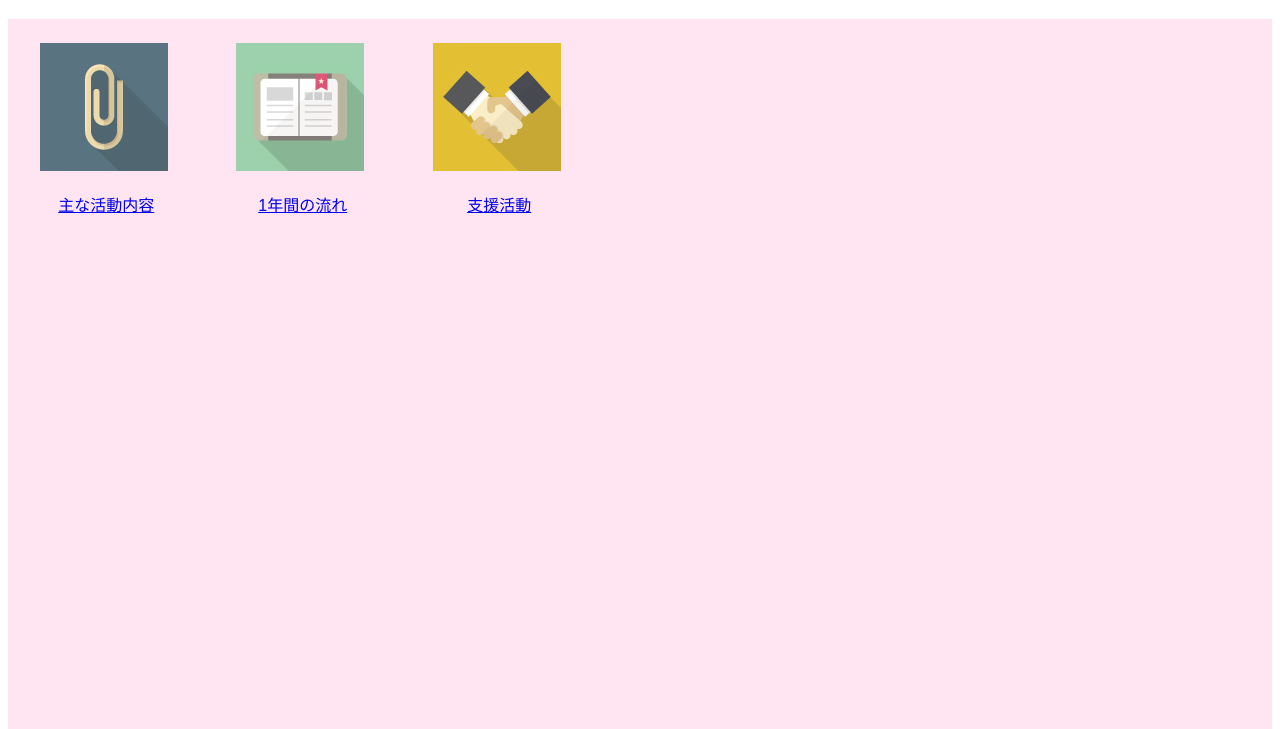
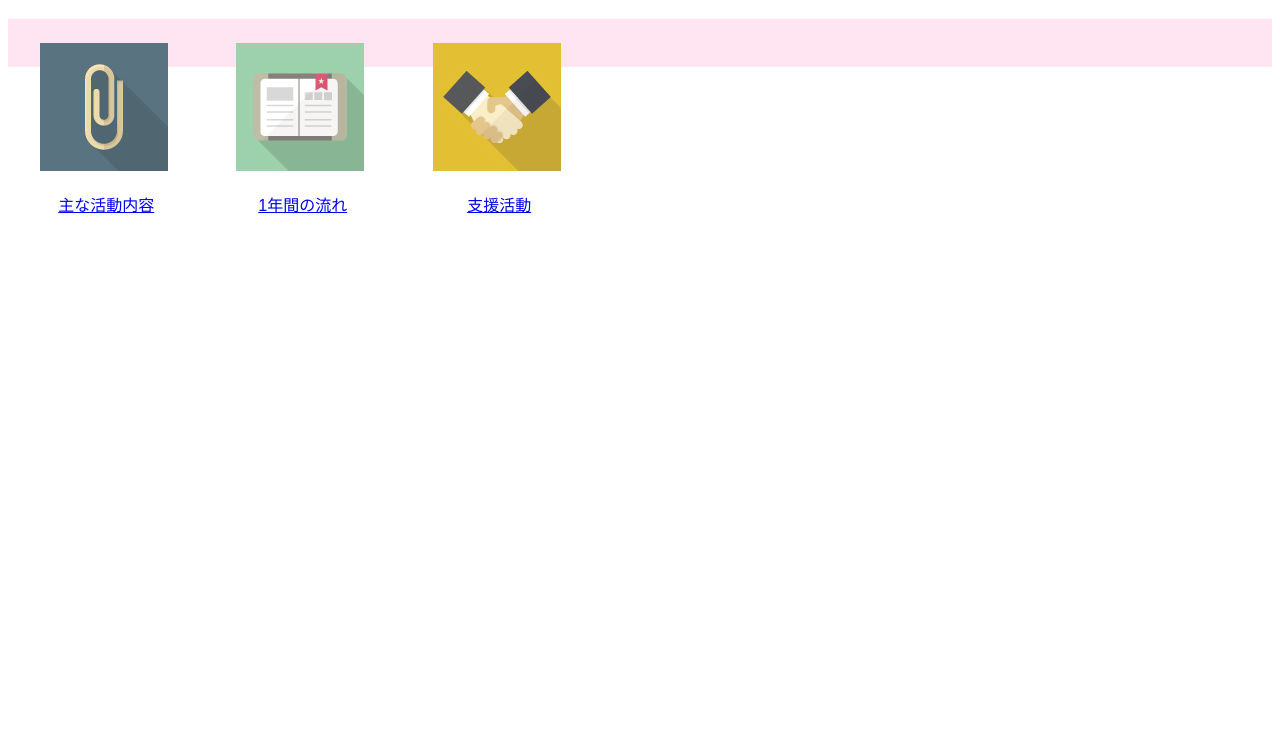
Before and after one commit to cedar-mountain/cedar-mountain.github.io, a plain HTML site: page index.html in a window 1280 px wide. Shown: the part 71-800 px from the top of the page. Drawn offline with Linux system fonts and the light colour scheme.

Commit message:
Add files via upload

```diff
--- a/style.css
+++ b/style.css
@@ -26,5 +26,4 @@ h3 {
 
 main {
     background-color: #ffe5f2;
-    height: 1700px;
 }
```
